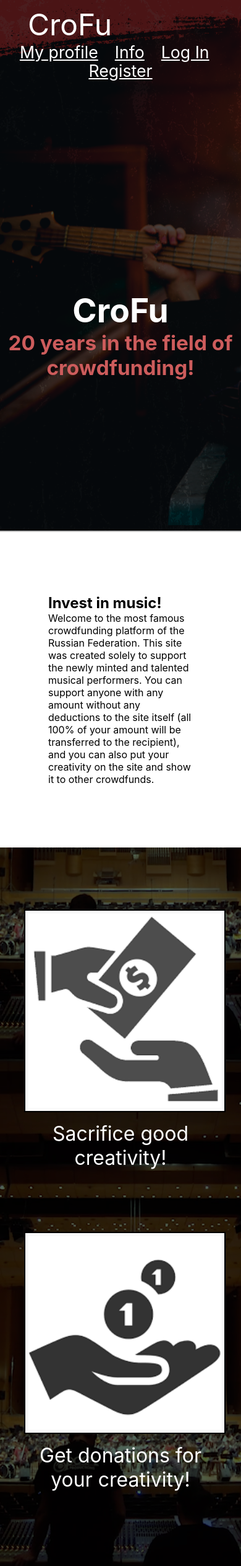
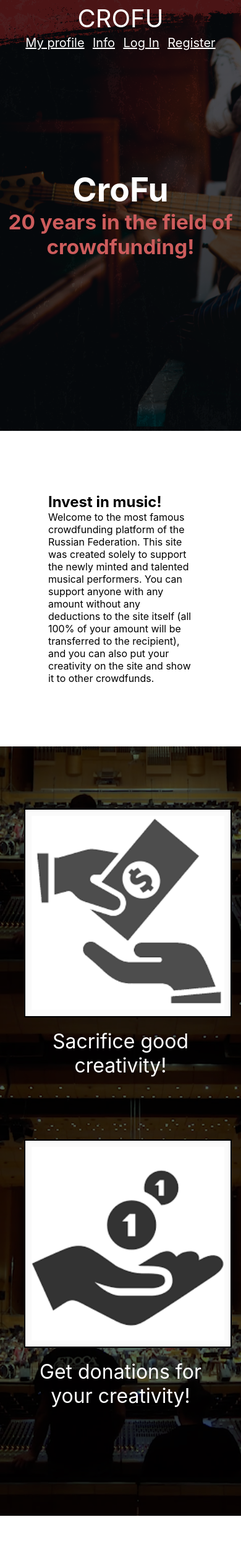
Before and after one commit to maxpavlov9991/CroFu, a PHP site: page / in a window 390 px wide. Shown: the top 2526 px of the page at 62% size. After the commit the page ends 2445 px from the top, so only its background shows below. Run offline with PHP 8.4, Linux system fonts and the light colour scheme.

Commit message:
fixed some bugs

```diff
--- a/css/index_style.css
+++ b/css/index_style.css
@@ -5,7 +5,6 @@
 }
 
 body, html {
-
     width: 100%;
     height: 100%;
 }
@@ -29,23 +28,17 @@ header #logotipe {
 }
 
 header #logotipe span {
-    font-size: 5em;
-    margin-left: 40px;
+    font-size: 60pt;
     font-family: -apple-system, BlinkMacSystemFont, 'Segoe UI', Roboto, Oxygen, Ubuntu, Cantarell, 'Open Sans', 'Helvetica Neue', sans-serif;
 }
 
-#top h1 {
-    padding-top: 20%;
+#top {
+    padding-top: 25%;
 }
 
 #top h3 {
     color: indianred;
 }
-
-
-
-
-
 
 #about {
     text-align: center;
@@ -56,6 +49,8 @@ header #logotipe span {
 
 #about > a {
     color: white;
+    margin-left: 2%;
+    margin-right: 2%;
 }
 
 #about > a:hover{
@@ -63,62 +58,68 @@ header #logotipe span {
     text-decoration: underline;
 }
 
-#about > a:not(:last-child){
-    margin-right:5%;
+
+@media (min-width: 601px) {
+    #logotipe {
+        float: left;
+        width: 15%;
+    }
+
+    #logotipe span {
+        margin-left: 40px;
+    }
+
+    #about {
+        margin-top: 20px;
+        float: right;
+        width: 50%;
+        font-size: 30pt;
+        line-height: 40px;
+    }
+}
+
+@media (max-width: 600px) {
+    #logotipe{
+        text-align: center;
+        margin-top: 5px;
+        width: 100%;
+    }
+
+    #logotipe span {
+        font-size:30pt!important;
+        margin-left: 0px;
+    }
+
+    #about {
+        float: center;
+        text-align: center;
+        width: 100%;
+        font-size: 15pt;
+    }
+
+    #about > a {
+        margin-right: 1%;
+        margin-left: 1%;
+    }
+
+    #top {
+        height:50%!important;
+        padding-top: 70%!important;
+    }
+
+    #top h1 {
+        font-size: 40pt;
+    }
+
+    #top h3 {
+        font-size: 25pt;
+    }
 }
 
 .fixed {
     z-index: 5000;
     background-color: white;
-    border-bottom: 1px solid silver;
-}
-
-@media (min-width: 551px) {
-    #logotipe {
-        float: left;
-        width: 20%;
-    }
-    #about {
-        margin-top: 35px;
-        float: right;
-        width: 50%;
-        font-size: 25pt;
-
-    }
-}
-
-@media (max-width: 550px) {
-    #logotipe{
-        margin-top: 10px;
-        margin-left:5px;
-        width: 100%;
-    }
-
-    #logotipe span {
-        font-size:3em!important;
-    }
-
-    #about {
-        float: left;
-        width: 100%;
-    }
-
-    #about:nth-child(odd){
-        margin-left : 15%;
-    }
-
-    #top {
-        height:700px!important;
-    }
-
-    #top h1 {
-        font-size: 40pt;
-        padding-top: 80%!important;
-    }
-
-    #top h3 {
-        font-size: 25pt;
-    }
+    border-bottom: 3px solid black;
 }
 
 header.fixed #logotipe{
@@ -139,7 +140,7 @@ header.fixed #logotipe{
 
 #top {
     width:100%;
-    height: 1000px;
+    height: 100%;
     background-image: url(/media/music.png);
     background-blend-mode: multiply;
     background-color: #4a4a4e;
@@ -149,11 +150,6 @@ header.fixed #logotipe{
     font-size: 45pt;
 }
 
-@media (max-width: 400px){
-    #top{
-        padding-top: 40%;
-    }
-}
 
 
 #main{
@@ -161,7 +157,6 @@ header.fixed #logotipe{
     float: left;
     width: 60%;
     background-color: white;
-    border-top: 2px solid silver;
     color: black;
 }
 
@@ -181,18 +176,16 @@ header.fixed #logotipe{
     float: left;
     width: 20%;
     margin-right: 15%;
+    margin-left: 15%;
     margin-top:100px;
 }
 
-#overview .img:nth-child(odd){
-    margin-left : 15%;
-}
 
 #overview img {
     background-color: #fafafa;
-    padding: 5px;
+    padding: 10px;
     border: 2px solid black;
-    float: left;
+    float: center;
     width: 100%;
     max-width: 500px;
 }
@@ -211,7 +204,7 @@ header.fixed #logotipe{
 
     #overview .img {
         width: 80%;
-        margin-right: 0!important;
+        margin-right: 10%!important;
         margin-left: 10%!important;
     }
 }
--- a/index.html
+++ b/index.html
@@ -10,10 +10,10 @@
 <body>
     <header>
         <div id="logotipe">
-            <span>CroFu</span>
+            <span>CROFU</span>
         </div>
         <div id="about">
-            <a href="myprofile.html">My profile</a>
+            <a href="myprofile.html">My&nbsp;profile</a>
             <a href="info.html">Info</a>
             <a href="login.html">Log&nbsp;In</a>
             <a href="register.html">Register</a>
```
